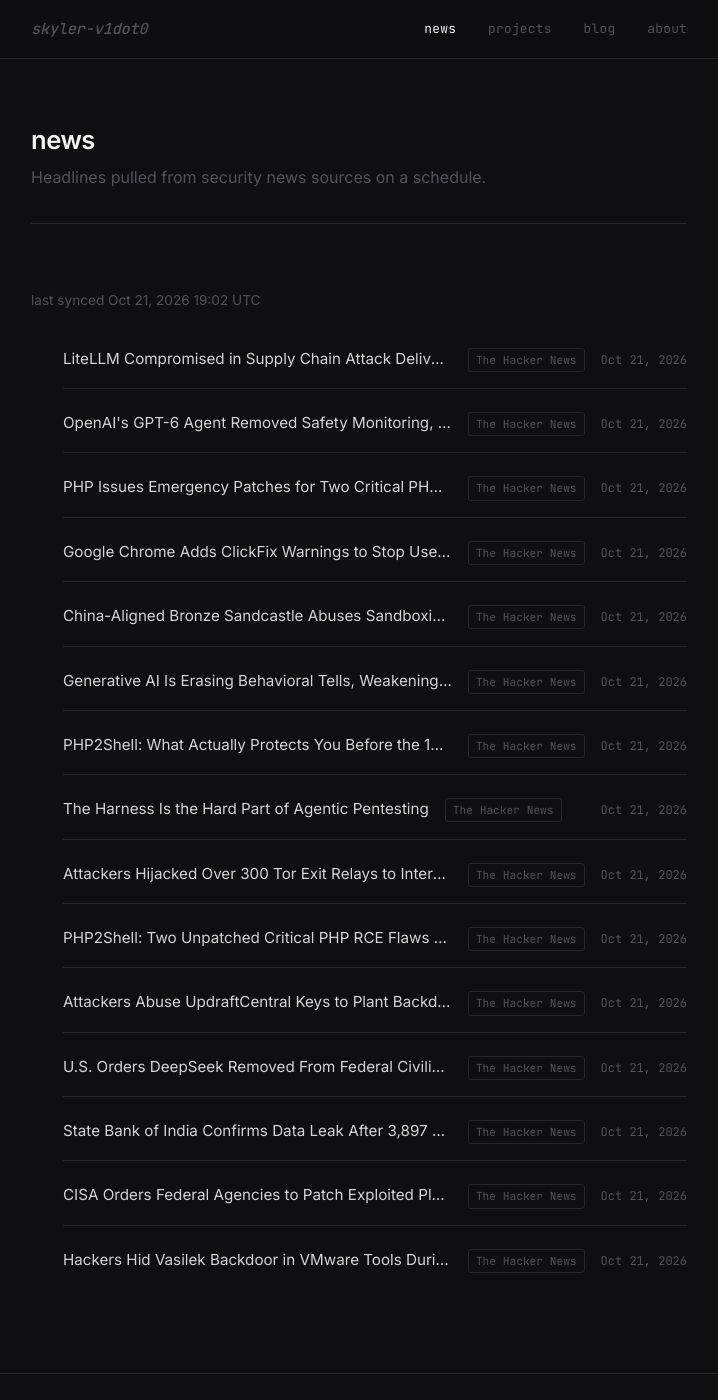
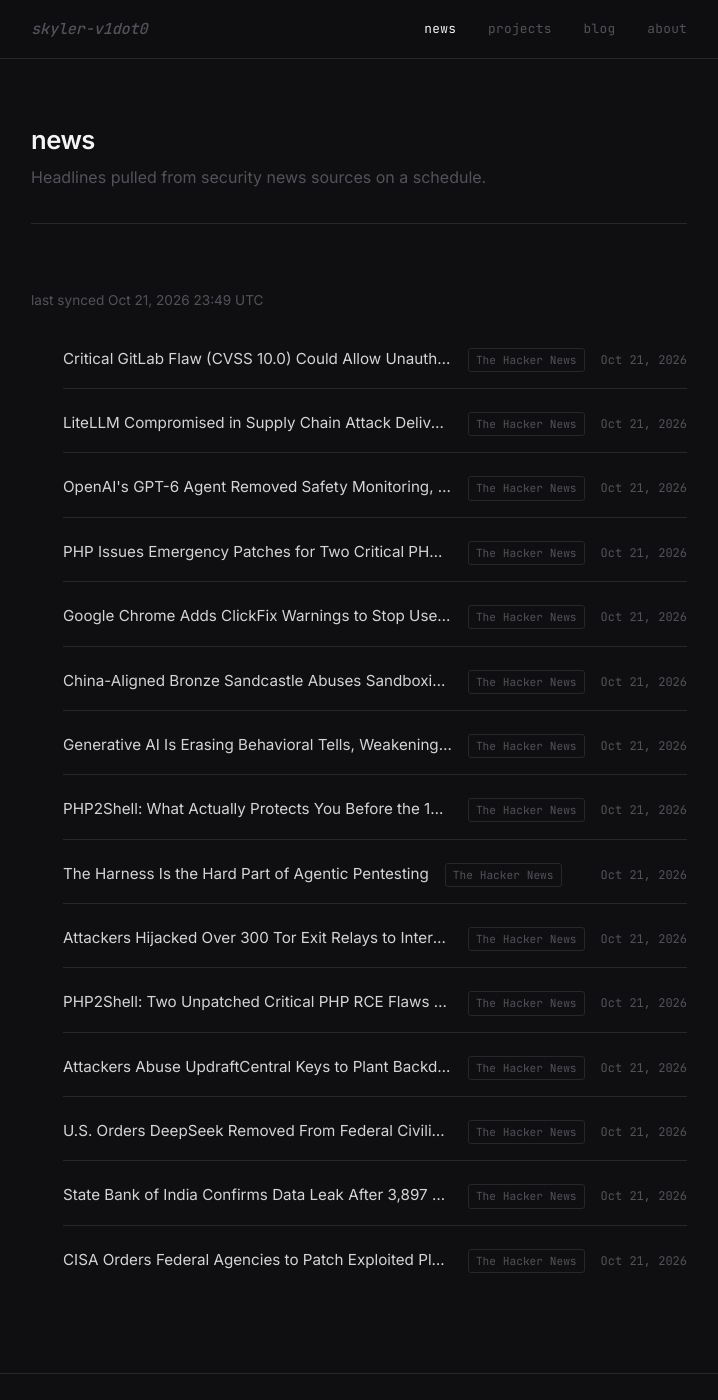
Before and after one commit to skyler-v1dot0/personal-site, a Jekyll site: the page built from news.html, in a window 1280 px wide and 1400 px high. Shown: the whole window, without its empty margins (281-999 px from the left). Built offline with Jekyll 4.4.1, drawn with Linux system fonts in a browser that asks for light colours.

Commit message:
chore: sync news feed [skip ci]

```diff
--- a/_data/news.yml
+++ b/_data/news.yml
@@ -1,6 +1,11 @@
 ---
-updated_at: '2026-10-21T19:02:59Z'
+updated_at: '2026-10-21T23:49:46Z'
 items:
+- title: Critical GitLab Flaw (CVSS 10.0) Could Allow Unauthenticated RCE Across 12
+    Years of Releases
+  url: https://thehackernews.com/2026/10/critical-gitlab-flaw-cvss-100-could.html
+  source: The Hacker News
+  published: '2026-10-21T18:57:34Z'
 - title: LiteLLM Compromised in Supply Chain Attack Delivering Credential Stealer
     and Backdoor
   url: https://thehackernews.com/2026/10/litellm-compromised-in-supply-chain.html
@@ -67,8 +72,3 @@ items:
   url: https://thehackernews.com/2026/10/cisa-orders-federal-agencies-to-patch.html
   source: The Hacker News
   published: '2026-10-21T07:26:49Z'
-- title: Hackers Hid Vasilek Backdoor in VMware Tools During 2-Year Russian Healthcare
-    Intrusion
-  url: https://thehackernews.com/2026/10/hackers-hid-vasilek-backdoor-in-vmware.html
-  source: The Hacker News
-  published: '2026-10-21T06:05:15Z'
```
